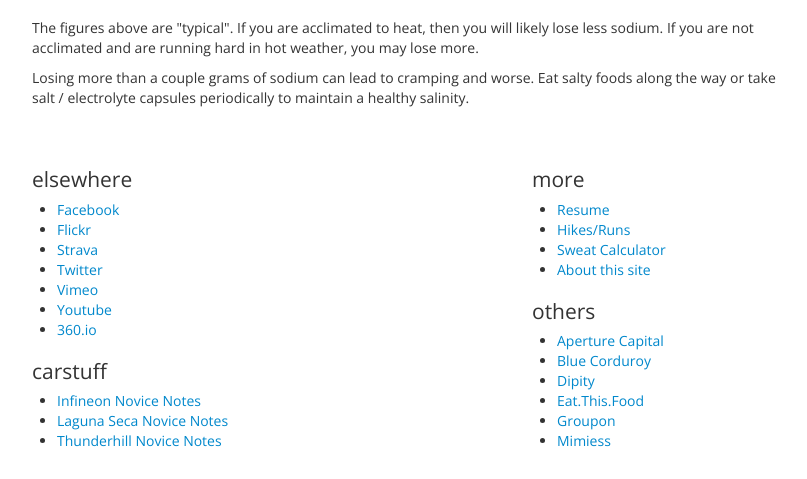
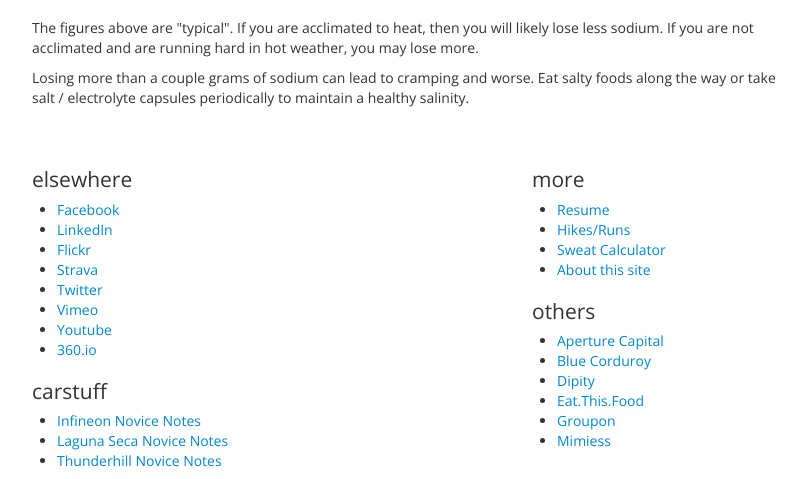
Before and after one commit to zsteinkamp/noblog, a Rails app: page /sweat in a window 1280 px wide. Shown: the part 756-1235 px from the top of the page, without its empty margins (223-1030 px from the left). Run offline with Rails 7, Linux system fonts and the light colour scheme; style sheets or scripts are compiled from the project's sources; some libraries are stand-ins or nearby versions.

Commit message:
add linkedin; fix twitter link

```diff
--- a/app/views/layouts/application.html.haml
+++ b/app/views/layouts/application.html.haml
@@ -33,9 +33,10 @@
               %h4 elsewhere
               %ul
                 %li= link_to "Facebook", "http://www.facebook.com/thenobot"
+                %li= link_to "LinkedIn", "http://www.linkedin.com/zsteinkamp"
                 %li= link_to "Flickr", "http://www.flickr.com/photos/thenobot/"
                 %li= link_to "Strava", "http://app.strava.com/athletes/1752986"
-                %li= link_to "Twitter", "http://www.twitter.com/thenobot"
+                %li= link_to "Twitter", "http://www.twitter.com/zsteinkamp"
                 %li= link_to "Vimeo", "http://vimeo.com/thenobot/videos"
                 %li= link_to "Youtube", "http://www.youtube.com/user/thenobot"
                 %li= link_to "360.io", "http://occipital.com/user/9608-221710/zack-steinkamp"
```
